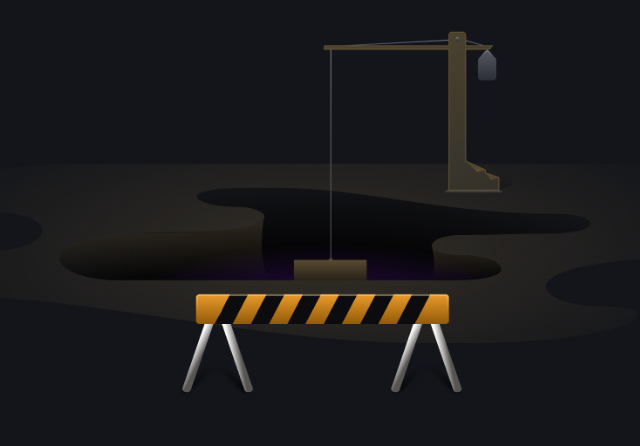
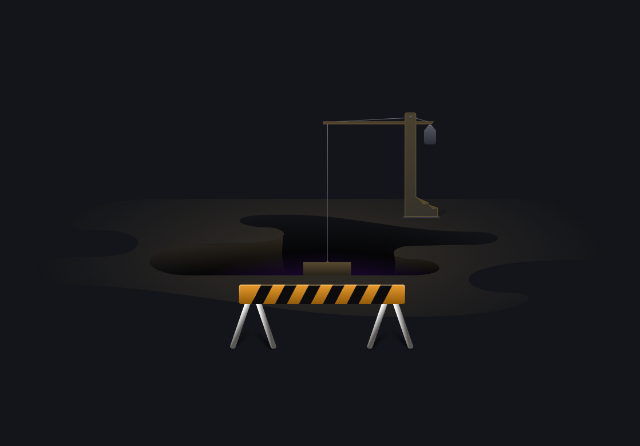
Before and after one commit to amentistudio/amentistudio.com, an Astro site: page / in a window 1280 px wide. Shown: the top 446 px of the page, without its empty margins (319-959 px from the left). Built offline with nearby package versions, Linux system fonts and the light colour scheme; Astro itself is replaced by a stand-in of ours.

Commit message:
Fix the centering issues

```diff
--- a/src/pages/index.astro
+++ b/src/pages/index.astro
@@ -4,7 +4,7 @@ import Layout from '../layouts/Layout.astro';
 
 <Layout title="Amenti Studio">
 	<main class="flex flex-col gap-10 w-full items-center justify-center h-screen">
-    <img class="w-[80%]" alt="Work in progress image" src="/illustration.png" />
+    <img class="w-[80%] max-w-2xl" alt="Work in progress image" src="/illustration.png" />
     <h1 class="title text-5xl">We are digging<br /> a new website!</h1>
     <div class="flex flex-col items-center">
       <img class="w-20" alt="Amenti Studio logo" src="/logo.png" />
```
